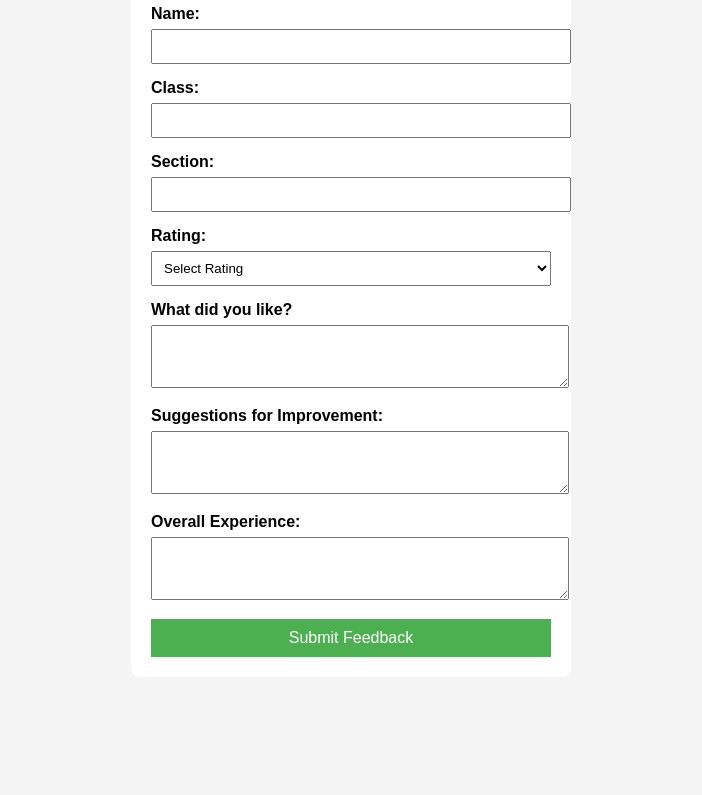
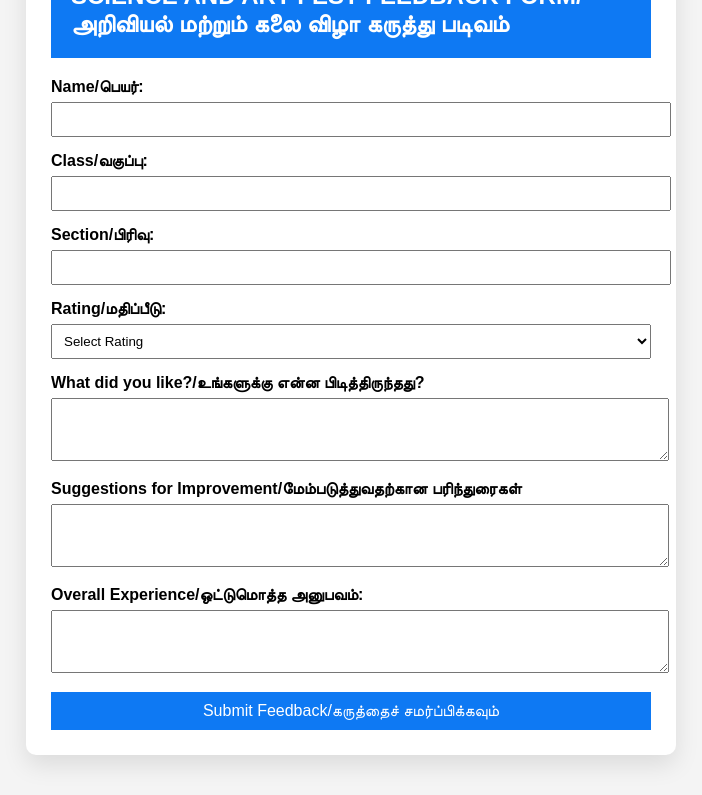
Before and after one commit to JVHSS/JVHSS2026, a plain HTML site: page index.html in a window 1280 px wide. Shown: the part 123-918 px from the top of the page, without its empty margins (289-991 px from the left). Before the commit the page ends 840 px from the top, so only its background shows below. Drawn offline with Linux system fonts and the light colour scheme.

Commit message:
Add files via upload

```diff
--- a/index.html
+++ b/index.html
@@ -5,22 +5,28 @@
 <title>Exhibition Feedback Form</title>
 
 <style>
+
 body {
     font-family: Arial, sans-serif;
     background-color: #f4f4f4;
 }
-
+    label {
+      color: black;
+    }
 .container {
-    width: 400px;
+    width: 600px;
     margin: 40px auto;
     background: #ffffff;
-    padding: 20px;
-    border-radius: 8px;
+    padding: 25px;
+    border-radius: 10px;
+    box-shadow: 0 10px 25px rgba(0,0,0,0.1);
 }
 
 h2 {
-    text-align: center;
-}
+      color: white;
+      background-color:  #0e79f3;
+      padding: 20px;
+    }
 
 label {
     font-weight: bold;
@@ -35,7 +41,7 @@ input, select, textarea {
 button {
     width: 100%;
     padding: 10px;
-    background-color: #4CAF50;
+    background-color: #0e79f3;
     color: white;
     border: none;
     font-size: 16px;
@@ -43,7 +49,7 @@ button {
 }
 
 button:hover {
-    background-color: #45a049;
+    background-color: #0e79f3;
 }
 
 #thankYouBox {
@@ -53,35 +59,36 @@ button:hover {
 }
 
 #thankYouBox h2 {
-    color: #16a34a;
+    color: #f4f4f4;
 }
+
 </style>
 </head>
 
 <body>
 
 <div class="container" id="formBox">
-    <h2>Exhibition Feedback Form</h2>
+    <h2>SCIENCE AND ART FEST FEEDBACK FORM/அறிவியல் மற்றும் கலை விழா கருத்து படிவம்</h2>
 
     <!-- hidden iframe to stop page reload -->
     <iframe name="hiddenFrame" style="display:none;"></iframe>
 
     <form
-      action="https://script.google.com/macros/s/AKfycbyHrzS8bCTA9mLM48BWcZPed5PejzcOYpW0UfzmAYC-d1a8z94-9v6eI9qinch0mG1UBA/exec"
+      action="https://script.google.com/macros/s/AKfycbzTNGktKGomnNnyoZqMqYcIAjOXH5Yjy8MKxUMyc1_Z_KKq3peZAN-rQhbieNKqcyV1ZA/exec"
       method="POST"
       target="hiddenFrame"
       onsubmit="showThankYou()">
 
-        <label>Name:</label>
+        <label>Name/பெயர்:</label>
         <input type="text" name="name" required>
 
-        <label>Class:</label>
+        <label>Class/வகுப்பு:</label>
         <input type="text" name="studentClass" required>
 
-        <label>Section:</label>
+        <label>Section/பிரிவு:</label>
         <input type="text" name="section" required>
 
-        <label>Rating:</label>
+        <label>Rating/மதிப்பீடு:</label>
         <select name="rating" required>
             <option value="">Select Rating</option>
             <option>⭐ Excellent</option>
@@ -90,23 +97,23 @@ button:hover {
             <option>😐 Poor</option>
         </select>
 
-        <label>What did you like?</label>
+        <label>What did you like?/உங்களுக்கு என்ன பிடித்திருந்தது?</label>
         <textarea name="like" rows="3"></textarea>
 
-        <label>Suggestions for Improvement:</label>
+        <label>Suggestions for Improvement/மேம்படுத்துவதற்கான பரிந்துரைகள்</label>
         <textarea name="improvement" rows="3"></textarea>
 
-        <label>Overall Experience:</label>
+        <label>Overall Experience/ஒட்டுமொத்த அனுபவம்:</label>
         <textarea name="experience" rows="3"></textarea>
 
-        <button type="submit">Submit Feedback</button>
+        <button type="submit">Submit Feedback/கருத்தைச் சமர்ப்பிக்கவும்</button>
     </form>
 </div>
 
 <!-- THANK YOU MESSAGE -->
 <div class="container" id="thankYouBox">
-    <h2>✅ Thanks for your feedback!</h2>
-    <p>Your response has been recorded successfully.</p>
+    <h2>✅ Thanks for your feedback!/உங்கள் கருத்துக்கு நன்றி!</h2>
+    <p>Your response has been recorded successfully/உங்கள் பதில் வெற்றிகரமாக பதிவு செய்யப்பட்டுள்ளது..</p>
 </div>
 
 <script>
```
